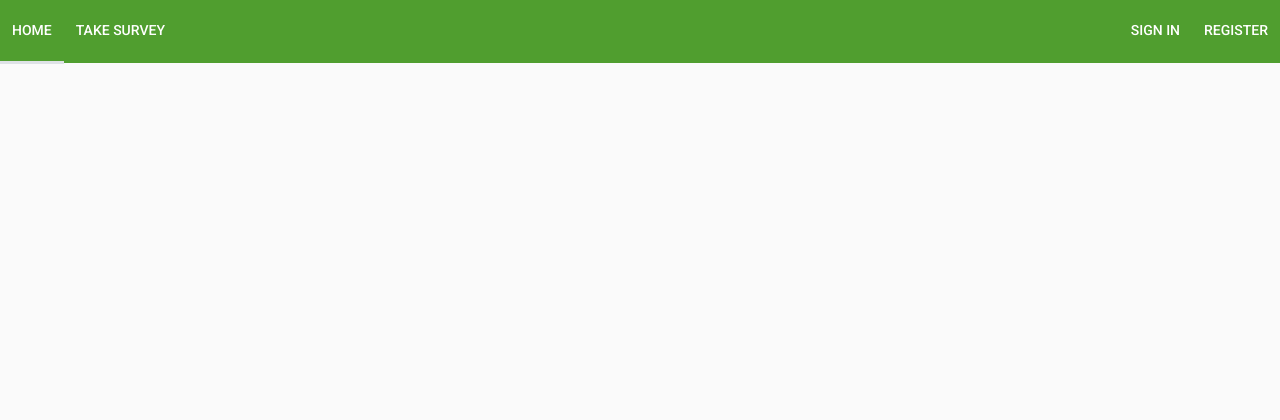
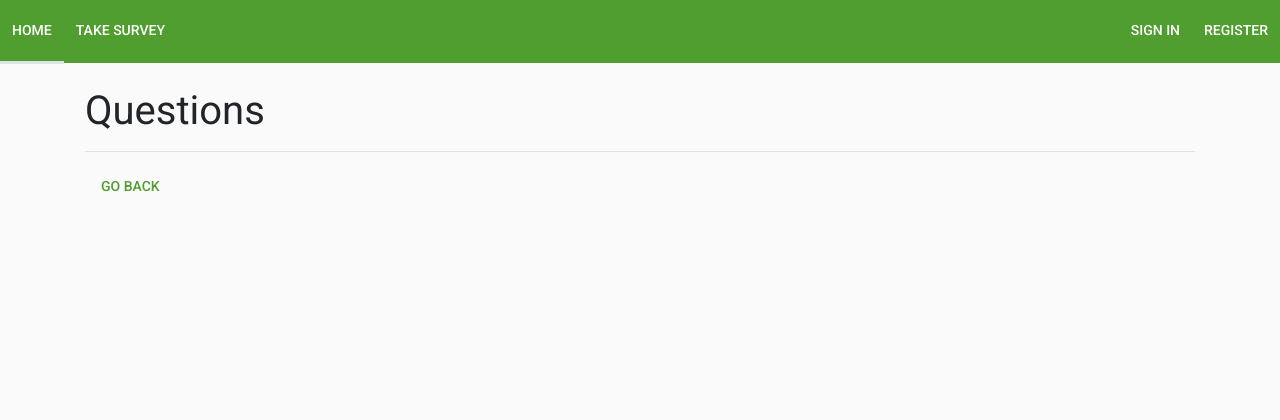
Before and after one commit to Steveo539/Ultimate-Perception-Tool, a Python web app: template src/templates/survey/result.html in a window 1280 px wide. Shown: the top 420 px of the page. Run offline with Jinja, Linux system fonts and the light colour scheme; the template is opened without the code that fills it, so the values that code supplies are empty; some libraries are stand-ins or nearby versions.

Commit message:
added a back button

```diff
--- a/src/templates/survey/result.html
+++ b/src/templates/survey/result.html
@@ -3,6 +3,8 @@
 {% block body %}
 <br/>
 <div class="container">
+    <h1>Questions</h1>
+    <hr>
     {% for question in questions %}
         {% if question.type == 'short_answer' %}
         <a href="#collapse{{question.id}}" data-toggle="collapse" class="btn" role="button">{{ question.title }}</a>
@@ -43,7 +45,9 @@
             </div>
         {% endif %}
         <br/>
+        <br/>
     {% endfor %}
+    <a href="{{url_for('view_library')}}" class="btn btn-primary pull-right">Go Back</a>
 </div>
 
 
```
